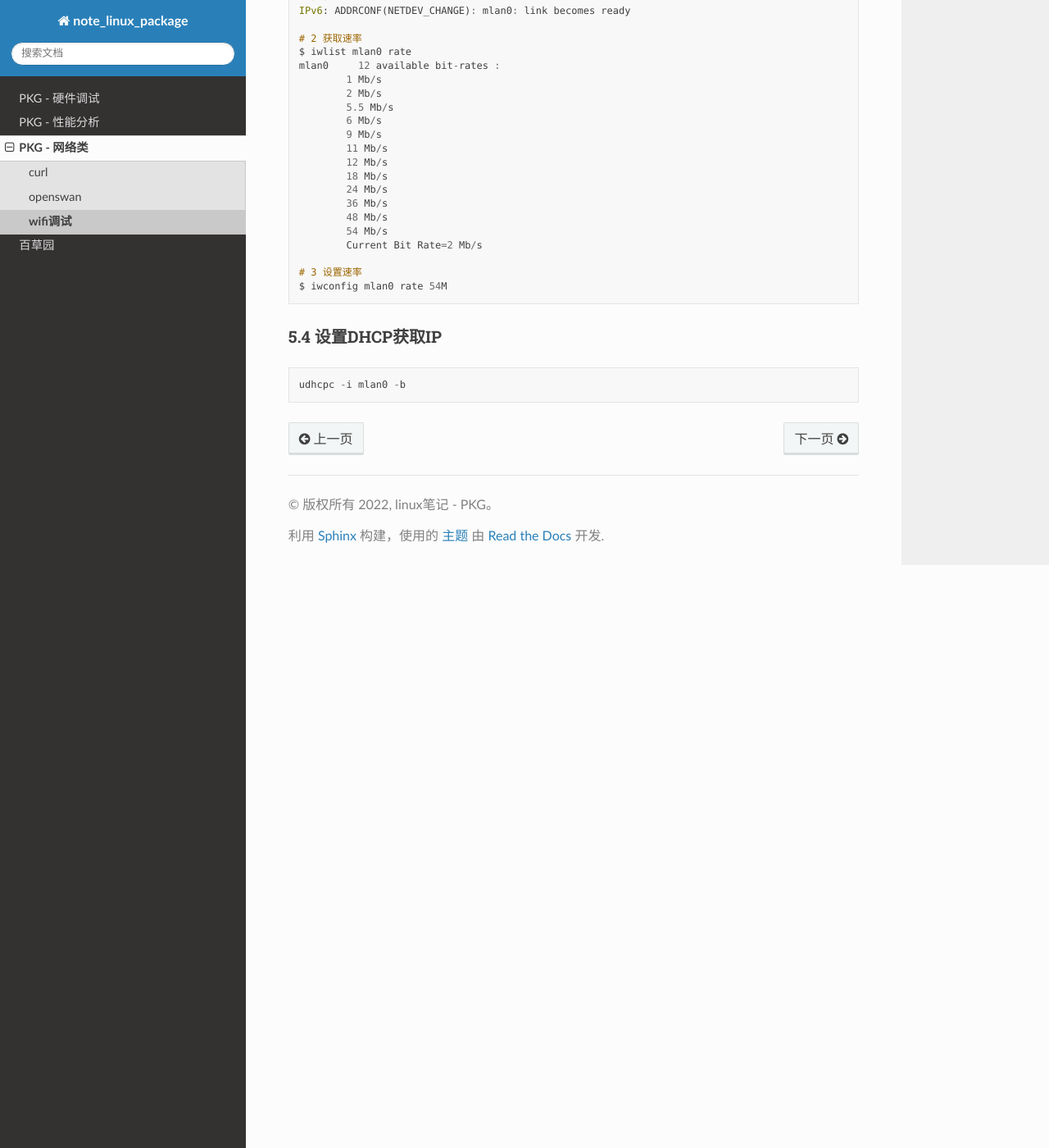
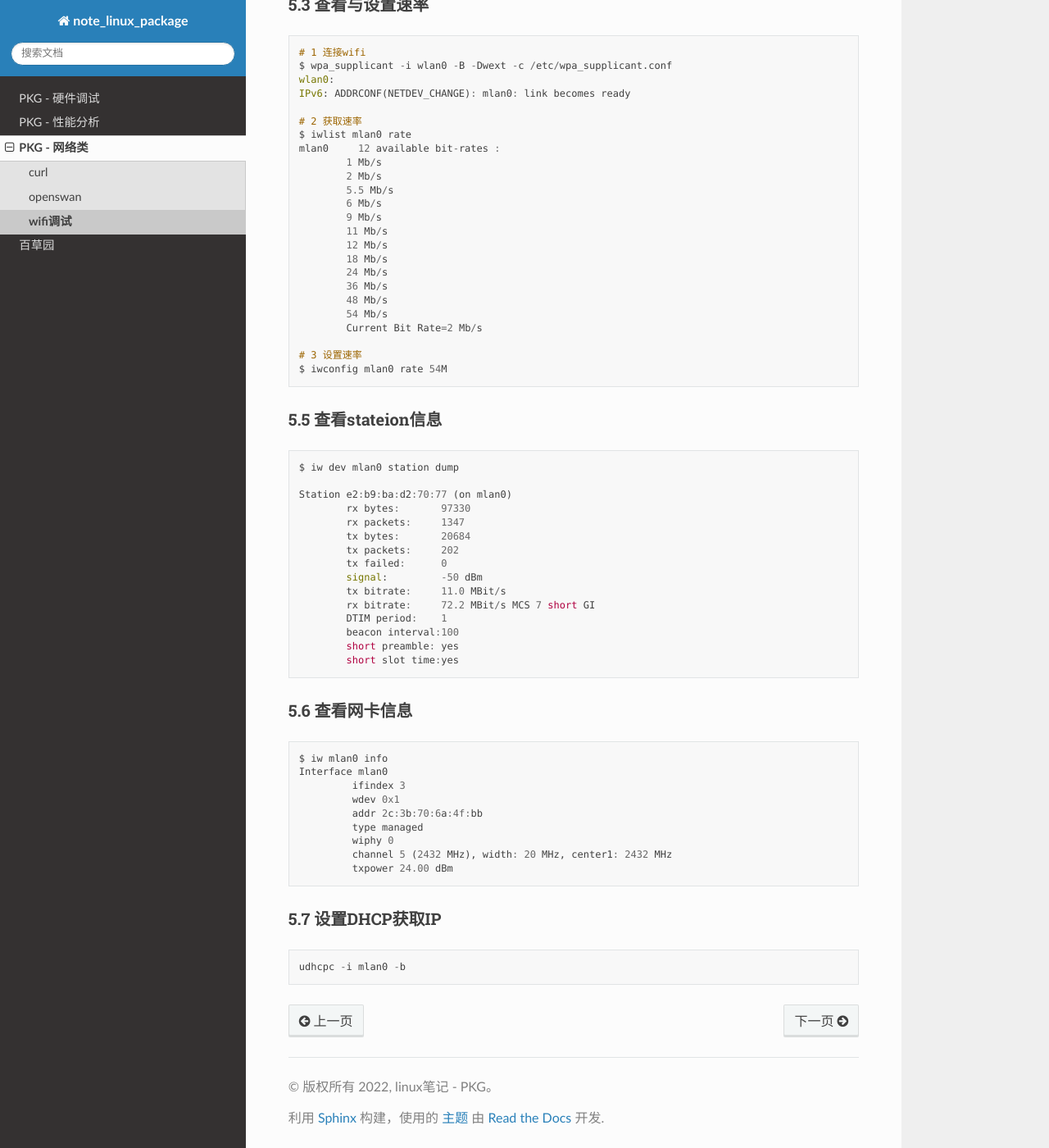
Before and after one commit to lzstudy/note_linux_bsp, a Sphinx documentation site: the page built from source/net/wifi.rst, in a window 1280 px wide and 1400 px high, scrolled down 3043 px. Shown: the whole window at 82% size. Built offline with Sphinx 7.4.7 and the Read the Docs theme 2.0.0, drawn with Linux system fonts in a browser that asks for light colours; some of the changed text lies outside the part shown.

Commit message:
feat |> 添加wifi

```diff
--- a/source/net/wifi.rst
+++ b/source/net/wifi.rst
@@ -46,6 +46,11 @@ wifi调试需要两个软件包:
             #psk="123456"
             psk=95a34f64a0873deb9335ec55f8c3990c93b3dfe5089ea4af6d47c11e416b66ca
     }
+
+.. note::
+
+    此过程只有在第一次才需要4.2, 后续只需要执行4.1即可
+
 
 4.2 设置配置文件
 *******************
@@ -190,7 +195,45 @@ wifi调试需要两个软件包:
     # 3 设置速率
     $ iwconfig mlan0 rate 54M
 
-5.4 设置DHCP获取IP
+5.5 查看stateion信息
+**************************
+
+.. code-block:: c
+
+    $ iw dev mlan0 station dump
+
+    Station e2:b9:ba:d2:70:77 (on mlan0)
+            rx bytes:       97330
+            rx packets:     1347
+            tx bytes:       20684
+            tx packets:     202
+            tx failed:      0
+            signal:         -50 dBm
+            tx bitrate:     11.0 MBit/s
+            rx bitrate:     72.2 MBit/s MCS 7 short GI
+            DTIM period:    1
+            beacon interval:100
+            short preamble: yes
+            short slot time:yes
+
+
+5.6 查看网卡信息
+**********************
+
+.. code-block:: c
+
+   $ iw mlan0 info
+   Interface mlan0
+            ifindex 3
+            wdev 0x1
+            addr 2c:3b:70:6a:4f:bb
+            type managed
+            wiphy 0
+            channel 5 (2432 MHz), width: 20 MHz, center1: 2432 MHz
+            txpower 24.00 dBm
+
+
+5.7 设置DHCP获取IP
 ***********************
 
 .. code-block:: c
```
